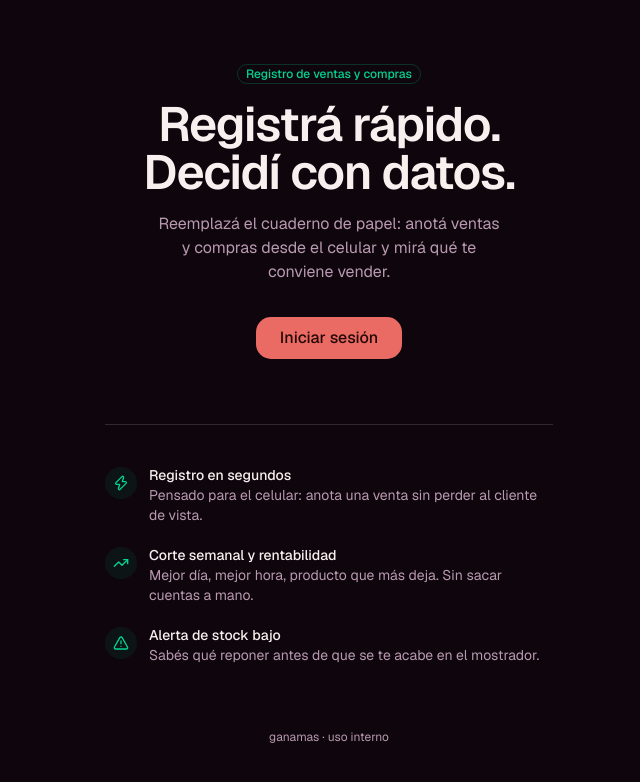
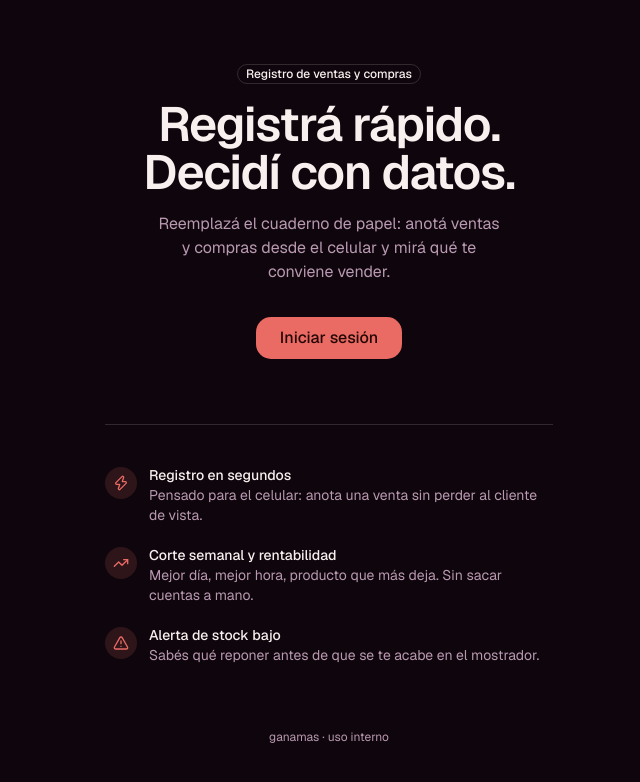
Before and after one commit to AlfredoNavarroDev/ganamas, a Next.js app in the folder frontend/: page / in a window 1280 px wide. Shown: the top 782 px of the page, without its empty margins (311-951 px from the left). Built offline with nearby package versions, Linux system fonts and the light colour scheme.

Commit message:
style: replace hardcoded emerald classes with theme tokens on landing

```diff
--- a/frontend/app/page.tsx
+++ b/frontend/app/page.tsx
@@ -27,7 +27,7 @@ export default function Home() {
       <div className="flex w-full max-w-md flex-col items-center text-center">
         <Badge
           variant="outline"
-          className="motion-safe:animate-in motion-safe:fade-in motion-safe:slide-in-from-bottom-2 motion-safe:duration-500 border-emerald-600/30 text-emerald-700 dark:text-emerald-400"
+          className="motion-safe:animate-in motion-safe:fade-in motion-safe:slide-in-from-bottom-2 motion-safe:duration-500"
         >
           Registro de ventas y compras
         </Badge>
@@ -64,7 +64,7 @@ export default function Home() {
             className="motion-safe:animate-in motion-safe:fade-in motion-safe:slide-in-from-bottom-2 motion-safe:duration-500 motion-safe:fill-mode-backwards flex items-start gap-3 text-left"
             style={{ animationDelay: `${300 + i * 75}ms` }}
           >
-            <span className="mt-0.5 flex size-8 shrink-0 items-center justify-center rounded-full bg-emerald-600/10 text-emerald-700 dark:text-emerald-400">
+            <span className="mt-0.5 flex size-8 shrink-0 items-center justify-center rounded-full bg-primary/15 text-primary">
               <Icon className="size-4" />
             </span>
             <div>
```
